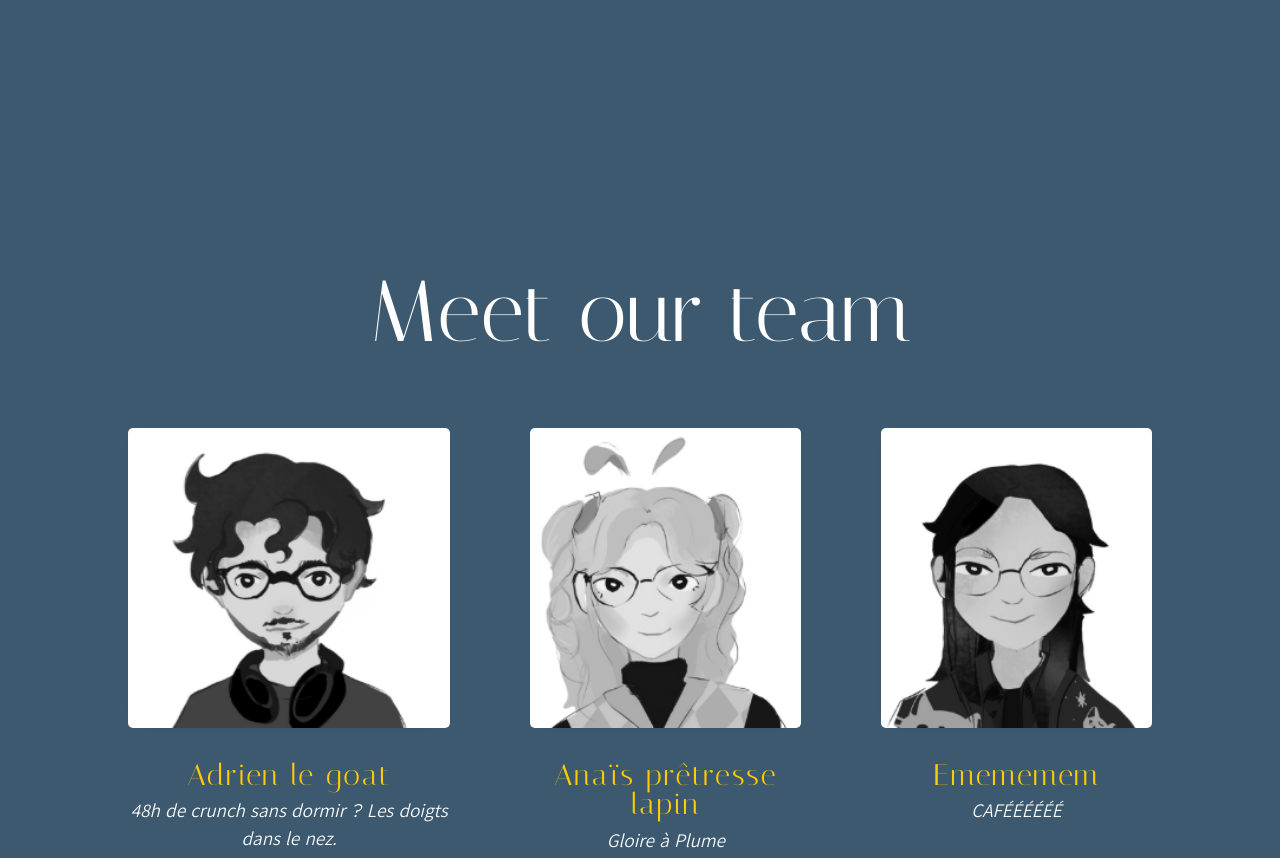
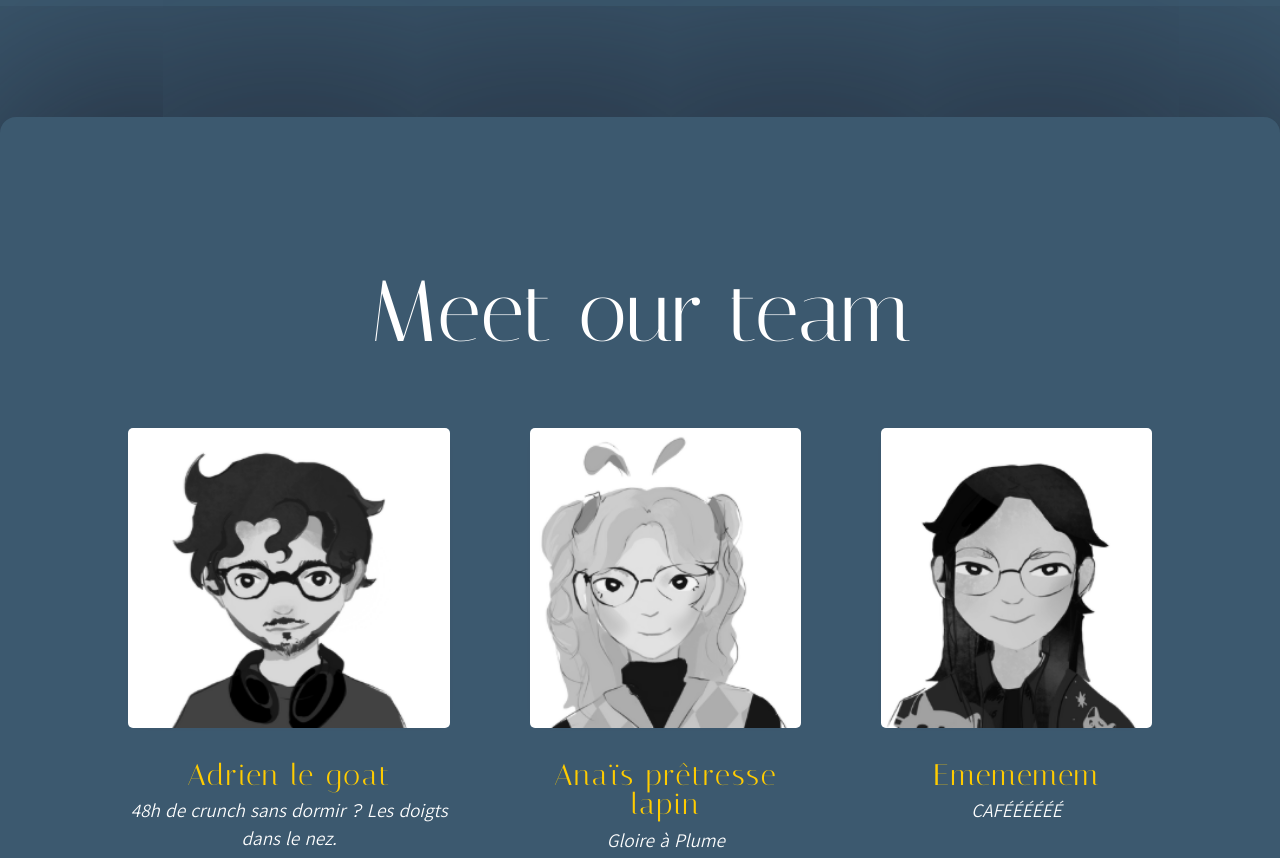
Before and after one commit to ferretsnbunnies/ferretsnbunnies.github.io, a plain HTML site: page index.html in a window 1280 px wide. Shown: the part 3051-3909 px from the top of the page. Drawn offline with Linux system fonts and the light colour scheme; a web font is replaced by a local one.

Commit message:
small modif on team section

```diff
--- a/css/style.css
+++ b/css/style.css
@@ -75,7 +75,7 @@ html:not(.theme-light) {
 
     --border-radius: var(--gap2);
     --border-radius-small: var(--gap1);
-    --border-radius-big: var(--gap7);
+    --border-radius-big: var(--gap3);
 
     --border-line-width: 2px;
 
@@ -1281,6 +1281,11 @@ a .dark:hover, a.dark:hover, .dark a:hover {
 /* ------------------------- TEAM -------------------------
 ------------------------------------------------------------ */
 
+.team-section.background.solid {
+    border-radius: var(--border-radius-big) var(--border-radius-big) 0 0;
+    box-shadow: 0px -20px 400px var(--nb0);
+}
+
 .list-team {
     display: grid;
     grid-template-columns: repeat(3, 1fr);
--- a/index.html
+++ b/index.html
@@ -130,7 +130,7 @@
 
 
 
-			<div class="section mainbody-section background solid">
+			<div class="team-section section mainbody-section background solid">
 				<div class="container">
 
 					<article class="team">
```
